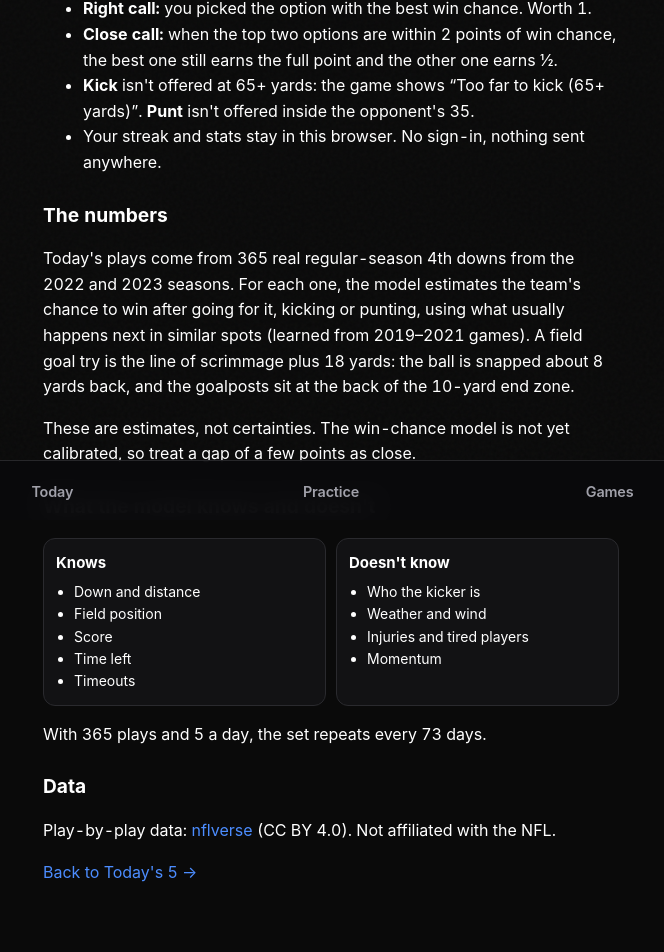
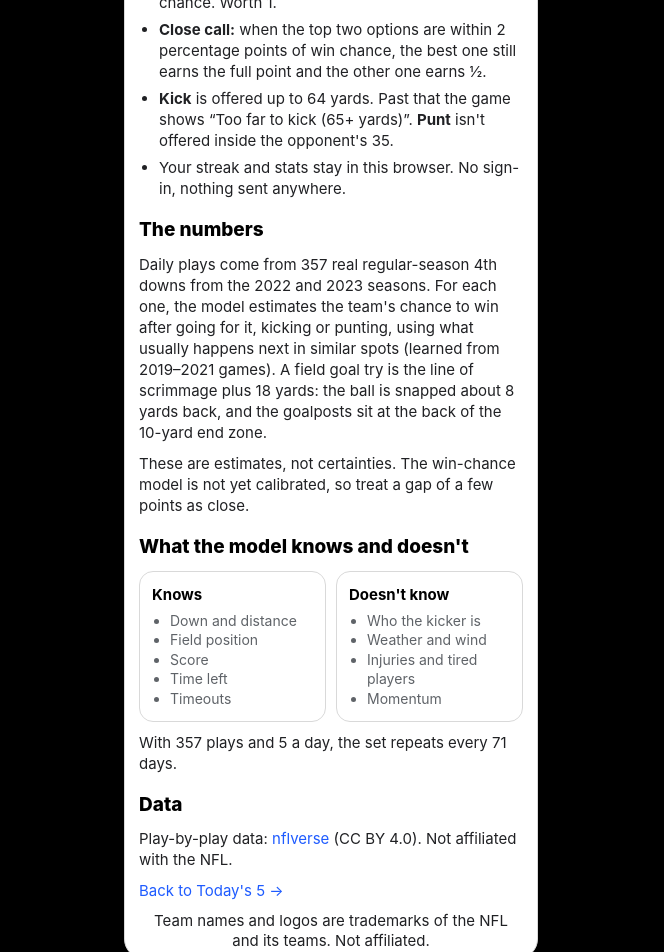
Before and after one commit to nmpy7knjd8-code/nfl-analytics-simulator, a Next.js app in the folder frontend/: page /about in a window 1280 px wide. Shown: the part 280-1232 px from the top of the page, without its empty margins (309-973 px from the left). Built offline with nearby package versions, Linux system fonts and the light colour scheme.

Commit message:
F6 review: limits row below Next play (collapsed, one line); About on white game route; About copy checked against game logic and daily pool; kicker limit says league-average

```diff
--- a/frontend/app/about/page.tsx
+++ b/frontend/app/about/page.tsx
@@ -1,15 +1,22 @@
 import Link from "next/link";
-import pack from "../../lib/quizPack.json";
+import { DAILY_ITEMS, DAILY_SET_SIZE, MAX_FG_YARDS } from "../../lib/daily";
+import retired from "../../lib/retiredDailyIds.json";
 import { MODEL_KNOWS, MODEL_DOESNT_KNOW } from "../../lib/modelLimits";
+import { Header, Trademark } from "../../components/SimpleGame";
 
 export const metadata = { title: "How it works · Fourth & Daily" };
 
-const seasons = [...new Set((pack.items as { source: { season: number } }[]).map((i) => i.source.season))].sort();
+// The daily pool = lib/dailyPack.json minus lib/retiredDailyIds.json (what scripts/extend-daily-schedule.ts draws from).
+const retiredIds = new Set(retired as string[]);
+const pool = DAILY_ITEMS.filter((i) => !retiredIds.has(i.id));
+const seasons = [...new Set(pool.map((i) => i.source.season))].sort();
 
 export default function AboutPage() {
   return (
-    <main className="fd-page fd-prose" id="main">
-      <h1>How it works</h1>
+    <main id="main">
+      <div className="sg-app ab">
+        <Header right="About" />
+        <h1 className="kb-h1">How it works</h1>
         <h2>The game</h2>
         <p>
           Every day at midnight Eastern you get five real 4th downs from NFL games. Pick Go, Kick or Punt. Then you see what the
@@ -17,13 +24,13 @@ export default function AboutPage() {
         </p>
         <ul>
           <li><strong>Right call:</strong> you picked the option with the best win chance. Worth 1.</li>
-        <li><strong>Close call:</strong> when the top two options are within 2 points of win chance, the best one still earns the full point and the other one earns ½.</li>
-        <li><strong>Kick</strong> isn&apos;t offered at 65+ yards: the game shows &ldquo;Too far to kick (65+ yards)&rdquo;. <strong>Punt</strong> isn&apos;t offered inside the opponent&apos;s 35.</li>
+          <li><strong>Close call:</strong> when the top two options are within 2 percentage points of win chance, the best one still earns the full point and the other one earns ½.</li>
+          <li><strong>Kick</strong> is offered up to {MAX_FG_YARDS} yards. Past that the game shows &ldquo;Too far to kick (65+ yards)&rdquo;. <strong>Punt</strong> isn&apos;t offered inside the opponent&apos;s 35.</li>
           <li>Your streak and stats stay in this browser. No sign-in, nothing sent anywhere.</li>
         </ul>
         <h2>The numbers</h2>
         <p>
-        Today&apos;s plays come from {pack.items.length} real regular-season 4th downs from the {seasons.join(" and ")} seasons.
+          Daily plays come from {pool.length} real regular-season 4th downs from the {seasons.join(" and ")} seasons.
           For each one, the model estimates the team&apos;s chance to win after going for it, kicking or punting, using what usually
           happens next in similar spots (learned from 2019–2021 games). A field goal try is the line of scrimmage plus 18 yards: the ball is snapped about 8 yards back, and the goalposts sit at the back of the 10-yard end zone.
         </p>
@@ -36,16 +43,15 @@ export default function AboutPage() {
           <div><h3>Doesn&apos;t know</h3><ul>{MODEL_DOESNT_KNOW.map((k) => <li key={k}>{k}</li>)}</ul></div>
         </div>
         <p>
-        With {pack.items.length} plays and 5 a day, the set repeats every {Math.floor(pack.items.length / 5)} days.
+          With {pool.length} plays and {DAILY_SET_SIZE} a day, the set repeats every {Math.floor(pool.length / DAILY_SET_SIZE)} days.
         </p>
         <h2>Data</h2>
         <p>
-        Play-by-play data:{" "}
-        <a href="https://github.com/nflverse/nflverse-data">nflverse</a> (CC BY 4.0). Not affiliated with the NFL.
+          Play-by-play data: <a href="https://github.com/nflverse/nflverse-data">nflverse</a> (CC BY 4.0). Not affiliated with the NFL.
         </p>
-      <p>
-        <Link href="/">Back to Today&apos;s 5 →</Link>
-      </p>
+        <p><Link href="/">Back to Today&apos;s 5 →</Link></p>
+        <Trademark />
+      </div>
     </main>
   );
 }
--- a/frontend/app/globals.css
+++ b/frontend/app/globals.css
@@ -1763,6 +1763,14 @@ body { font-variant-numeric: tabular-nums; }
 .ml[open] .ml-sum::after{transform:rotate(90deg)}
 .ml-list{margin:0;padding:0 14px 12px 32px;display:grid;gap:6px;font-size:14px;color:var(--sg-g);line-height:1.4}
 .ml-cols{display:grid;grid-template-columns:1fr 1fr;gap:10px}
-.ml-cols>div{border:1px solid #2a2a2e;border-radius:12px;background:#121214;padding:12px}
-.ml-cols h3{margin:0 0 6px;font-size:15px}
-.ml-cols ul{margin:0;padding-left:18px;font-size:14px}
+.ml-cols>div{border:1.5px solid #d9d9d9;border-radius:14px;background:#fff;padding:12px}
+.ml-cols h3{margin:0 0 6px;font-size:15px;color:#000}
+.ml-cols ul{margin:0;padding-left:18px;font-size:14px;color:var(--sg-g)}
+.ml{margin:6px 0 4px}
+.ml-sum{min-height:44px}
+/* About on the white game card */
+.ab{gap:10px;padding-bottom:calc(16px + env(safe-area-inset-bottom,0px));line-height:1.5}
+.ab h2{font-size:19px;font-weight:800;margin:8px 0 0;color:#000}
+.ab p,.ab>ul{margin:0;font-size:15px;color:#202124}
+.ab>ul{padding-left:20px;display:grid;gap:6px}
+.ab a{color:var(--sg-b)}
--- a/frontend/components/AppNav.tsx
+++ b/frontend/components/AppNav.tsx
@@ -14,10 +14,10 @@ const ALL_TABS = [
 // H6 (#80): the checker tab stays hidden while CHECKER_ENABLED is false.
 const TABS = ALL_TABS.filter((t) => CHECKER_ENABLED || t.href !== "/fourth-down/");
 
-/** The simple game ("/", "/daily", "/practice", "/endless", "/feed", "/kicks") has its own header and ☰ menu, so the old chrome is hidden there. */
+/** The simple game ("/", "/daily", "/practice", "/endless", "/feed", "/kicks", "/about") has its own header and ☰ menu, so the old chrome is hidden there. */
 function useGameRoute(): boolean {
   const p = (usePathname() || "/").replace(/\/+$/, "") || "/";
-  return p === "/" || p === "/daily" || p === "/practice" || p === "/endless" || p === "/feed" || p === "/kicks";
+  return p === "/" || p === "/daily" || p === "/practice" || p === "/endless" || p === "/feed" || p === "/kicks" || p === "/about";
 }
 
 export function TopBar() {
--- a/frontend/components/SimpleGame.tsx
+++ b/frontend/components/SimpleGame.tsx
@@ -219,11 +219,11 @@ export function RevealScreen({ item: it, pick: p, outcome: out, header, nextLabe
         <div className="sg-ln"><div className="sg-lbl">The {nick(it.situation.posteam)} coach</div><div className="sg-v">{coachCallText(it)} {out?.text ?? ""} {out?.penalty ? `${out.penalty} ` : ""}{out?.finalText ? <span className="sg-final">{out.finalText}</span> : null}</div></div>
         <div className="sg-ln"><div className="sg-lbl">Best call</div><div className="sg-v">{bestCallText(tags)}</div></div>
       </div>
-      <ModelLimits item={it} />
       <FieldView item={it} outcome={out ?? { endYardline100: it.situation.yardline_100, label: coachCallText(it).replace(/\.$/, ""), text: null, finalText: null }} />
       <div className="sg-btns">
         <button type="button" className="sg-next" onClick={onNext}>{nextLabel}</button>
       </div>
+      <ModelLimits item={it} />
       <Trademark />
     </div>
   );
--- a/frontend/lib/modelLimits.ts
+++ b/frontend/lib/modelLimits.ts
@@ -12,7 +12,7 @@ export function limitsFor(item: DailyItem, facts: LimitFacts = {}): ModelLimit[]
   const out: ModelLimit[] = [];
   const indoors = facts.roof === "dome" || facts.roof === "closed";
   if (!indoors) out.push({ id: "weather", text: "Weather and wind. A strong wind or rain changes kicks and passes; the numbers assume a normal day." });
-  if (optionStates(item).some((o) => o.id === "fg" && !o.disabled)) out.push({ id: "kicker", text: "Who the kicker is. The numbers use an average NFL kicker, not this team's." });
+  if (optionStates(item).some((o) => o.id === "fg" && !o.disabled)) out.push({ id: "kicker", text: "Who the kicker is. These numbers use a league-average kicker, not this team's." });
   out.push({ id: "people", text: "Injuries and tired players. The numbers don't know who is hurt or worn out." });
   return out;
 }
```
Also changed, not shown: 13 other files (tests, documents, lock files or other folders). Lines whose indentation alone changed are shown as unchanged.
